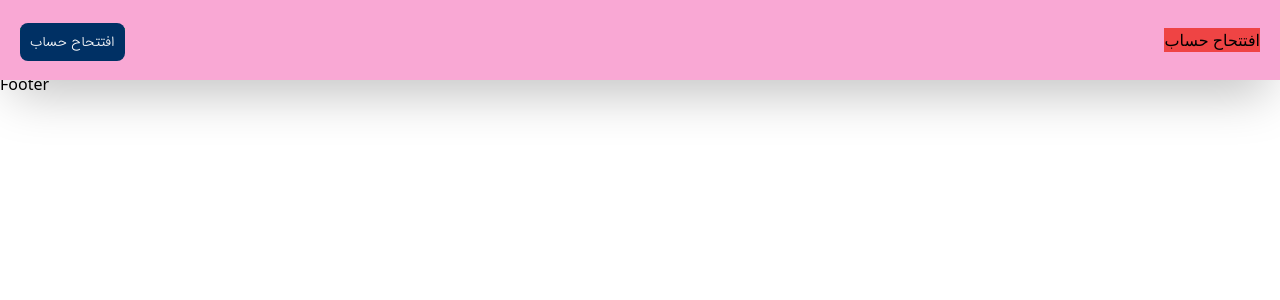
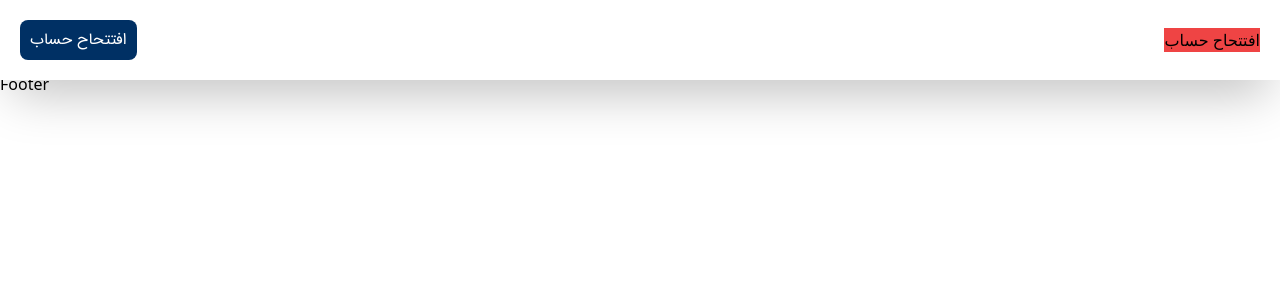
Before and after one commit to sanazniamati/agah-project, a Next.js app: page / in a window 1280 px wide. Shown: the top 300 px of the page. Built offline with nearby package versions, Linux system fonts and the light colour scheme.

Commit message:
fix:update custom font in global.css

```diff
--- a/app/globals.css
+++ b/app/globals.css
@@ -2,19 +2,19 @@
 @tailwind components;
 @tailwind utilities;
 
-@layer base {
+/* @layer base { */
 @font-face {
   font-family: "font1";
-    src: url("/public/fonts/font1.woff");
+  src: url("../public/fonts/font1.woff");
 }
 
 @font-face {
   font-family: "font2";
-    src: url("/public/fonts/font12.woff");
+  src: url("../public/fonts/font2.woff");
 }
 
 @font-face {
   font-family: "font3";
-    src: url("/public/fonts/font3.woff");
+  src: url("../public/fonts/font3.woff");
 }
-}
+/* } */
--- a/app/ui/Header.jsx
+++ b/app/ui/Header.jsx
@@ -4,19 +4,22 @@ import React from "react";
 function Header(props) {
   return (
     <div className=" w-full h-20 fixed top-0 z-50  bg-white shadow-2xl">
-      <div className=" bg-pink-300 px-5 mx-auto w-full">
+      <div className="  px-5 mx-auto w-full">
         <div className=" flex justify-between items-center w-full h-20 ">
-          <div className=" bg-green-500">
+          <div className="  flex items-center gap-2">
+            <Link className=" hidden" href={"/"}>
+              شعب آگاه
+            </Link>
             <Link
               href={"/"}
-              className=" bg-darkblue text-white text-sm py-2 px-2.5 rounded-lg font-font3  "
+              className=" bg-darkblue text-white text-smg py-2 px-2.5 rounded-lg
+              font-font1 transition-all duration-300
+              hover:shadow-xl "
             >
               افتتحاح حساب
             </Link>
           </div>
-          <div className=" bg-red-500 flex items-center gap-2">
-            افتتحاح حساب
-          </div>
+          <div className=" bg-red-500 flex items-center ">افتتحاح حساب</div>
         </div>
       </div>
     </div>
--- a/tailwind.config.js
+++ b/tailwind.config.js
@@ -15,6 +15,9 @@ module.exports = {
       colors: {
         darkblue: "#003064",
       },
+      boxShadow: {
+        btnShadow: "0 2px 6px 0px rgba(31, 27, 45, 1)",
+      },
     },
   },
   plugins: [],
```
Lines whose indentation alone changed are shown as unchanged.
